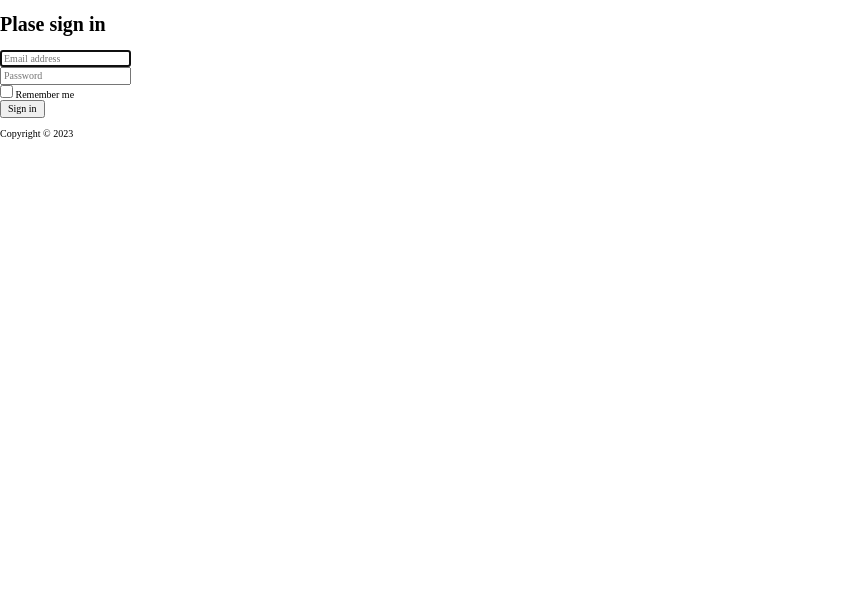
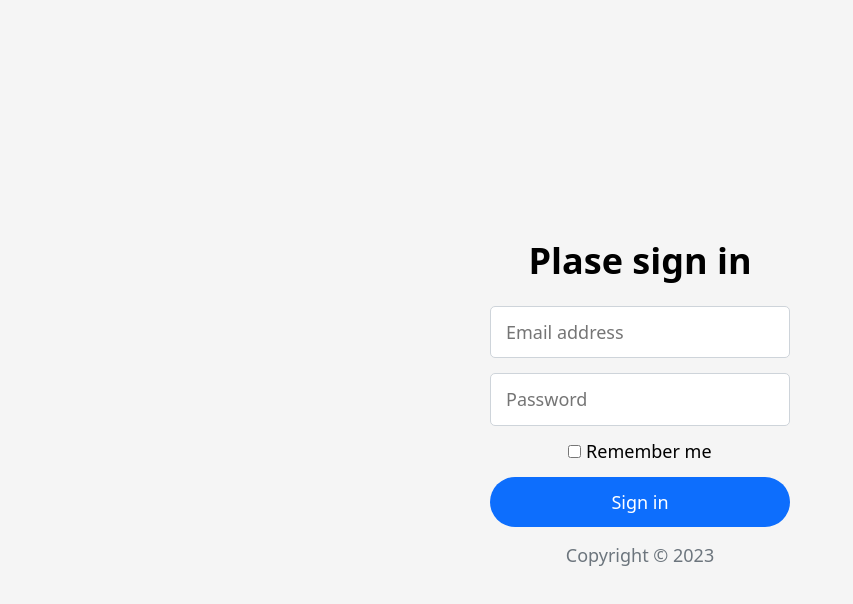
Before and after one commit to MiladNz/HtmlCssMosh, a plain HTML site: page HtmlCss-Mosh-ch2-p5-ex-SignInForm/index.html in a window 1280 px wide. Shown: the whole page, without its empty margins (0-853 px from the left). Drawn offline with Linux system fonts and the light colour scheme.

Commit message:
Update style.css

```diff
--- a/HtmlCss-Mosh-ch2-p5-ex-SignInForm/css/style.css
+++ b/HtmlCss-Mosh-ch2-p5-ex-SignInForm/css/style.css
@@ -1,3 +1,52 @@
 html {
   font-size: 62.5%;
 }
+body {
+  display: flex;
+  align-items: center;
+  justify-content: center;
+  background: #f5f5f5;
+  font-family: system-ui, -apple-system, BlinkMacSystemFont, "Segoe UI", Roboto,
+    Oxygen, Ubuntu, Cantarell, "Open Sans", "Helvetica Neue", sans-serif;
+  font-size: 1.8rem;
+  height: 100vh;
+}
+.form-signin {
+  max-width: 300px;
+  width: 100%;
+  text-align: center;
+}
+.form-group {
+  margin: 1.5rem 0;
+}
+.form-input {
+  border: 1.2px solid #ced4da;
+  transition: border 0.2s;
+  outline: 0;
+}
+.form-input:hover {
+  border: 1px solid #86b7fe;
+  box-shadow: 0 0 0 5px #b9d3fa;
+}
+.form-input,
+.btn {
+  border-radius: 5px;
+  box-sizing: border-box;
+  padding: 1.5rem;
+  width: 100%;
+}
+.btn {
+  background: #0d6efd;
+  border: 0;
+  border-radius: 30px;
+  color: #fff;
+  cursor: pointer;
+  outline: 0;
+}
+
+.btn:hover {
+  background: #0759d3;
+}
+.copyright {
+  color: #6c757d;
+}
```
